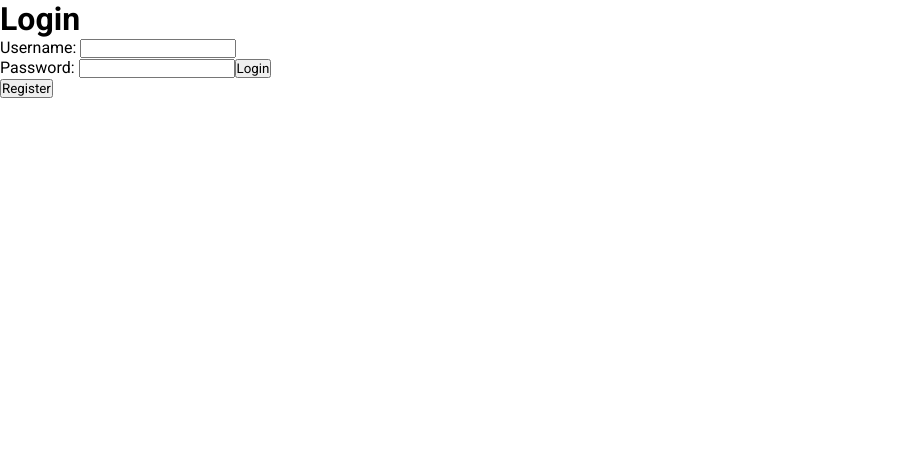
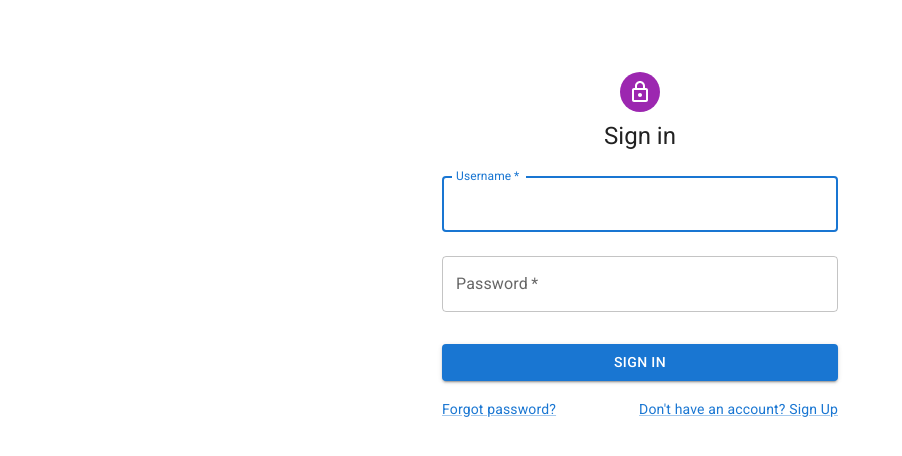
Before and after one commit to GeorgeLoukovitis/progress-tracker, a React (Create React App) app: page / in a window 1280 px wide. Shown: the top 456 px of the page, without its empty margins (0-902 px from the left). Built offline with nearby package versions, Linux system fonts and the light colour scheme.

Commit message:
Sign In and Register design

```diff
--- a/json-server/db.json
+++ b/json-server/db.json
@@ -29,6 +29,11 @@
       "username": "Killua",
       "password": "Zoldrick",
       "id": 6
+    },
+    {
+      "username": "George",
+      "password": "Loukobitis",
+      "id": 7
     }
   ],
   "projects": [
--- a/package.json
+++ b/package.json
@@ -12,7 +12,7 @@
     "@testing-library/user-event": "^13.5.0",
     "react": "^18.0.0",
     "react-dom": "^18.0.0",
-    "react-router-dom": "^5.3.0",
+    "react-router-dom": "^6.3.0",
     "react-scripts": "5.0.0",
     "web-vitals": "^2.1.4"
   },
--- a/src/App.js
+++ b/src/App.js
@@ -1,8 +1,11 @@
-import  {React, useState } from 'react'
+import  {React, useState, useEffect } from 'react'
+import { BrowserRouter,Routes, Route, Switch } from "react-router-dom";
 import Home from './components/Home';
 import Login from './components/Login';
+import NewProjectForm from './components/NewProjectForm';
 import Register from './components/Register';
 import UserInfo from './components/UserInfo';
+
 
 const App = () => {
 
@@ -14,6 +17,7 @@ const App = () => {
   const logout = () =>
   {
     setUser(null)
+    localStorage.removeItem("user")
   }
   const [registerScreen, setRegisterScreen] = useState(false)
   const switchLoginRegister = () =>
@@ -21,9 +25,19 @@ const App = () => {
     setRegisterScreen(registerScreen=>!registerScreen)
   }
 
+  useEffect(()=>{
+    if(localStorage.getItem("user")!==null)
+    {
+      setUser(JSON.parse(localStorage.getItem("user")))
+    }
+  },[])
+
+
+
   return (
-    <div className="container">
-      {
+    <BrowserRouter>
+      <Routes>
+        <Route path="/" element={
           (user)?
           <Home logoutFun={logout} user = {user}></Home>:
           (
@@ -31,8 +45,12 @@ const App = () => {
             <Register loginFun={loginUser} switchToLogin={switchLoginRegister}></Register>:
             <Login loginFun={loginUser} switchToRegister={switchLoginRegister}></Login>
           )
-      }
-    </div>
+        }/>
+        <Route exact path="/create-project" element={
+          <NewProjectForm></NewProjectForm>
+        }/>
+      </Routes>
+    </BrowserRouter>
   );
 }
 
--- a/src/components/Home.js
+++ b/src/components/Home.js
@@ -1,4 +1,5 @@
 import {React, useState} from 'react'
+import { Link } from "react-router-dom";
 import AddProject from './AddProject'
 import MyAppBar from './MyAppBar'
 import ProjectList from './ProjectList'
@@ -26,7 +27,9 @@ const Home = ({logoutFun, user}) => {
           {"Poutsa"}
         </Drawer>
         <ProjectList user = {user}></ProjectList>
-        <Button variant="contained" startIcon={<AddIcon />}>Create Project</Button>
+        <Link to="/create-project">
+          <Button variant="contained" startIcon={<AddIcon />}>Create Project</Button>
+        </Link>
       </Container>
     </div>
   )
--- a/src/components/Login.js
+++ b/src/components/Login.js
@@ -1,34 +1,99 @@
 import React, { useState } from 'react'
-import login from '../utilities/LoginService';
+import {login} from '../utilities/LoginService';
+
+import Avatar from '@mui/material/Avatar';
+import Button from '@mui/material/Button';
+import CssBaseline from '@mui/material/CssBaseline';
+import TextField from '@mui/material/TextField';
+import FormControlLabel from '@mui/material/FormControlLabel';
+import Checkbox from '@mui/material/Checkbox';
+import Link from '@mui/material/Link';
+import Grid from '@mui/material/Grid';
+import Box from '@mui/material/Box';
+import LockOutlinedIcon from '@mui/icons-material/LockOutlined';
+import Typography from '@mui/material/Typography';
+import Container from '@mui/material/Container';
+import { createTheme, ThemeProvider } from '@mui/material/styles';
+
+
+const theme = createTheme();
 
 const Login = ({loginFun, switchToRegister}) => {
 
-  const [username, setUsername] = useState("");
-  const [password, setPassword] = useState("");
+  const handleSubmit = (event) => {
+    event.preventDefault();
+    const data = new FormData(event.currentTarget);
+    console.log({
+      email: data.get('username'),
+      password: data.get('password'),
+    });
+    login(data.get("username"), data.get("password"), loginFun);
+  };
 
-
-  const formHandler = (e) => {
-    e.preventDefault();
-    const name = username;
-    const pass = password;
-    setUsername("")
-    setPassword("")
-    login(name, pass, loginFun);
-  }
   return (
-    <div>
-      <h1>Login</h1>
-      <form onSubmit={formHandler}>
-        <label htmlFor="username">Username: </label>
-        <input required name='username' type="text" value={username} onChange={(input)=>{setUsername(input.target.value)}} />
-        <br />
-        <label htmlFor="password">Password:  </label>
-        <input required name='password' type="password" value={password} onChange={(input)=>{setPassword(input.target.value)}} />
-        <button>Login</button>
-      </form>
-      <button onClick={switchToRegister}>Register</button>
-    </div>
-  )
+    <ThemeProvider theme={theme}>
+      <Container component="main" maxWidth="xs">
+        <CssBaseline />
+        <Box
+          sx={{
+            marginTop: 8,
+            display: 'flex',
+            flexDirection: 'column',
+            alignItems: 'center',
+          }}
+        >
+          <Avatar sx={{ m: 1, bgcolor: 'secondary.main' }}>
+            <LockOutlinedIcon />
+          </Avatar>
+          <Typography component="h1" variant="h5">
+            Sign in
+          </Typography>
+          <Box component="form" onSubmit={handleSubmit} noValidate sx={{ mt: 1 }}>
+            <TextField
+              margin="normal"
+              required
+              fullWidth
+              id="username"
+              label="Username"
+              name="username"
+              autoComplete="username"
+              autoFocus
+            />
+            <TextField
+              margin="normal"
+              required
+              fullWidth
+              name="password"
+              label="Password"
+              type="password"
+              id="password"
+              autoComplete="current-password"
+            />
+            <Button
+              type="submit"
+              fullWidth
+              variant="contained"
+              sx={{ mt: 3, mb: 2 }}
+            >
+              Sign In
+            </Button>
+            <Grid container>
+              <Grid item xs>
+                <Link href="#" variant="body2">
+                  Forgot password?
+                </Link>
+              </Grid>
+              <Grid item>
+                <Link onClick={switchToRegister} variant="body2">
+                  {"Don't have an account? Sign Up"}
+                </Link>
+              </Grid>
+            </Grid>
+          </Box>
+        </Box>
+      </Container>
+    </ThemeProvider>
+  );
 }
 
 export default Login
--- /dev/null
+++ b/src/components/NewProjectForm.js
@@ -0,0 +1,9 @@
+import React from 'react'
+
+const NewProjectForm = () => {
+  return (
+    <div>NewProjectForm</div>
+  )
+}
+
+export default NewProjectForm
--- a/src/components/Register.js
+++ b/src/components/Register.js
@@ -1,43 +1,90 @@
-import React, {useState} from 'react'
-import login from '../utilities/LoginService';
+import React, { useState } from 'react'
+import {register} from '../utilities/LoginService';
+
+import Avatar from '@mui/material/Avatar';
+import Button from '@mui/material/Button';
+import CssBaseline from '@mui/material/CssBaseline';
+import TextField from '@mui/material/TextField';
+import FormControlLabel from '@mui/material/FormControlLabel';
+import Checkbox from '@mui/material/Checkbox';
+import Link from '@mui/material/Link';
+import Grid from '@mui/material/Grid';
+import Box from '@mui/material/Box';
+import LockOutlinedIcon from '@mui/icons-material/LockOutlined';
+import Typography from '@mui/material/Typography';
+import Container from '@mui/material/Container';
+import { createTheme, ThemeProvider } from '@mui/material/styles';
+
+
+const theme = createTheme();
 
 const Register = ({loginFun, switchToLogin}) => {
-  const [username, setUsername] = useState("");
-  const [password, setPassword] = useState("");
 
+  const handleSubmit = (event) => {
+    event.preventDefault();
+    const data = new FormData(event.currentTarget);
+    register(data.get("username"), data.get("password"), loginFun);
+  };
 
-  const formHandler = (e) => {
-    e.preventDefault();
-
-    fetch("http://localhost:8000/users",
-    {
-      method: "POST",
-      headers: {
-        "Content-Type": "application/json"
-      },
-      body: JSON.stringify({username, password})
-    })
-    .then((res)=>{
-      if(res.ok)
-      {
-        login(username, password,loginFun)
-      }
-    })
-  }
   return (
-    <div>
-      <h1>Register</h1>
-      <form onSubmit={formHandler}>
-        <label htmlFor="username">Username: </label>
-        <input required name='username' type="text" value={username} onChange={(input)=>{setUsername(input.target.value)}} />
-        <br />
-        <label htmlFor="password">Password:  </label>
-        <input required name='password' type="password" value={password} onChange={(input)=>{setPassword(input.target.value)}} />
-        <button>Register</button>
-      </form>
-      <button onClick={switchToLogin}>Login</button>
-    </div>
-  )
+    <ThemeProvider theme={theme}>
+      <Container component="main" maxWidth="xs">
+        <CssBaseline />
+        <Box
+          sx={{
+            marginTop: 8,
+            display: 'flex',
+            flexDirection: 'column',
+            alignItems: 'center',
+          }}
+        >
+          <Avatar sx={{ m: 1, bgcolor: 'secondary.main' }}>
+            <LockOutlinedIcon />
+          </Avatar>
+          <Typography component="h1" variant="h5">
+            Register
+          </Typography>
+          <Box component="form" onSubmit={handleSubmit} noValidate sx={{ mt: 1 }}>
+            <TextField
+              margin="normal"
+              required
+              fullWidth
+              id="username"
+              label="Username"
+              name="username"
+              autoComplete="username"
+              autoFocus
+            />
+            <TextField
+              margin="normal"
+              required
+              fullWidth
+              name="password"
+              label="Password"
+              type="password"
+              id="password"
+              autoComplete="current-password"
+            />
+            <Button
+              type="submit"
+              fullWidth
+              variant="contained"
+              sx={{ mt: 3, mb: 2 }}
+            >
+              Register
+            </Button>
+            <Grid container justifyContent="end">
+              <Grid item>
+                <Link onClick={switchToLogin} variant="body2">
+                  {"Already have an account? Sign In"}
+                </Link>
+              </Grid>
+            </Grid>
+          </Box>
+        </Box>
+      </Container>
+    </ThemeProvider>
+  );
 }
 
 export default Register
--- a/src/utilities/LoginService.js
+++ b/src/utilities/LoginService.js
@@ -7,9 +7,29 @@ const login = (username, password, setUser) => {
         console.log(userFilter)
         if(userFilter.length !== 0)
         {
+          localStorage.setItem("user", JSON.stringify(userFilter[0]))
           setUser(userFilter[0])
         }
       })
 }
 
-export default login
+const register = (username, password, setUser) => {
+  fetch("http://localhost:8000/users",
+    {
+      method: "POST",
+      headers: {
+        "Content-Type": "application/json"
+      },
+      body: JSON.stringify({username, password})
+    })
+    .then((res)=>{
+      if(res.ok)
+      {
+        login(username, password,setUser)
+      }
+    })
+}
+
+
+
+export {login, register}
```
Also changed, not shown: 1 other file (tests, documents, lock files or other folders). Lines whose indentation alone changed are shown as unchanged.
